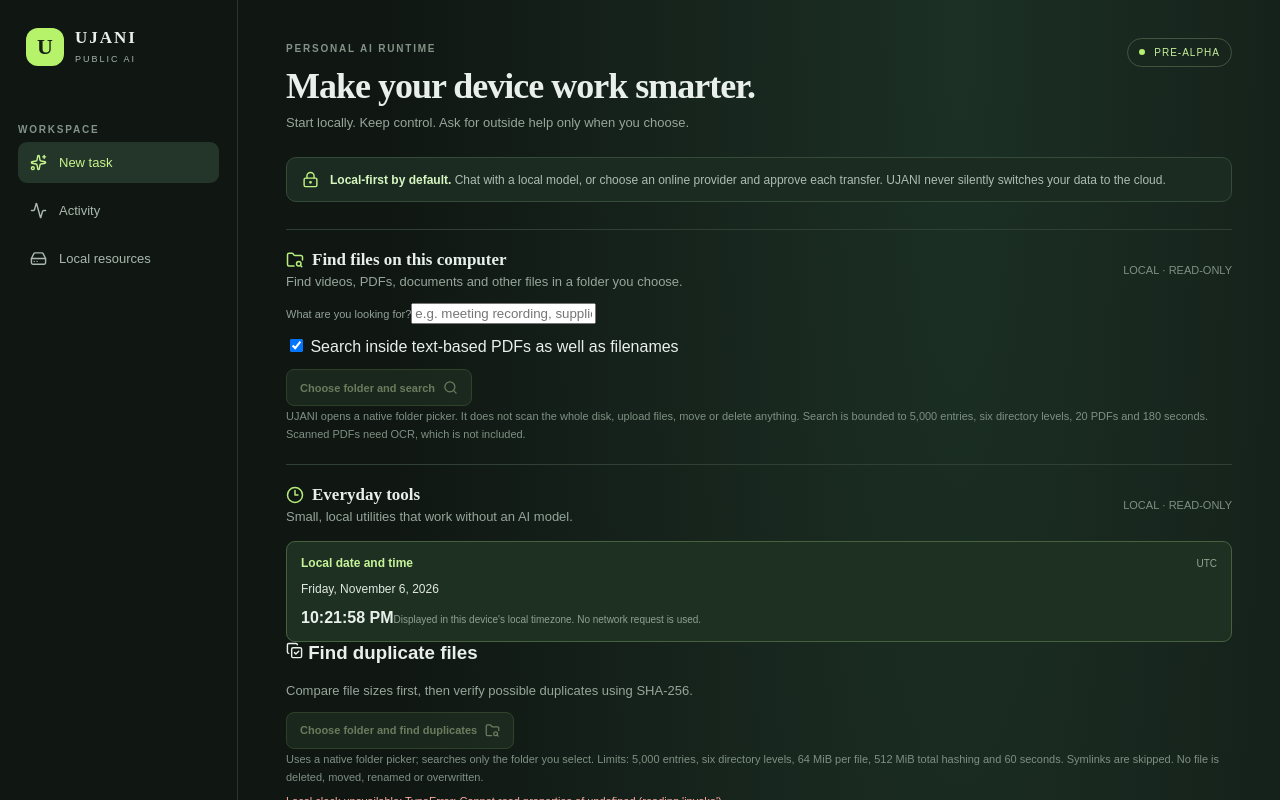
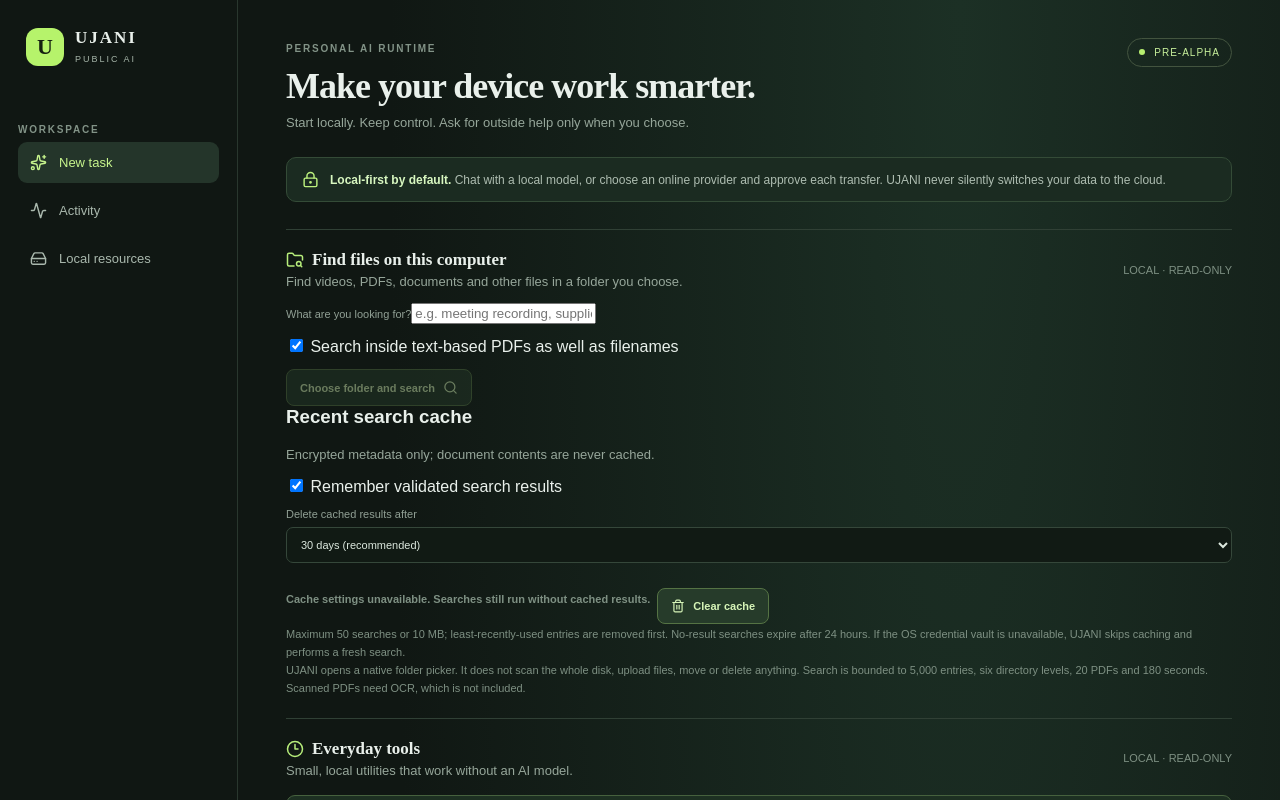
Before and after one commit to asifshadab33/UJANI-PUBLIC-AI-, a React (Vite) app in the folder apps/desktop/: page / in a window 1280 px wide. Shown: the top 800 px of the page. Built offline with nearby package versions, Linux system fonts and the light colour scheme.

Commit message:
feat: add local search cache retention and clear controls

```diff
--- a/apps/desktop/src/LocalFinder.tsx
+++ b/apps/desktop/src/LocalFinder.tsx
@@ -1,9 +1,10 @@
-import { useState } from "react";
+import { useEffect, useState } from "react";
 import { invoke } from "@tauri-apps/api/core";
-import { Search, FolderSearch, FileVideo, FileText } from "lucide-react";
+import { Search, FolderSearch, FileVideo, FileText, Trash2 } from "lucide-react";
 
-type SearchMatch = { path: string; file_name: string; extension: string; size_bytes: number; modified_unix_ms: number | null; matched_in: string[] };
-type SearchResult = { cancelled: boolean; root_name: string | null; scanned_files: number; matches: SearchMatch[]; truncated: boolean; note: string };
+type SearchMatch = { path: string; file_name: string; extension: string; size_bytes: number; modified_unix_ms: number | null; matched_in: string[]; file_identity?: string | null };
+type SearchResult = { cancelled: boolean; root_name: string | null; scanned_files: number; matches: SearchMatch[]; truncated: boolean; note: string; cache_hit: boolean };
+type CacheSettings = { enabled: boolean; retention_days: number; max_entries: number; max_bytes: number };
 
 const formatSize = (bytes: number) => bytes < 1024 * 1024 ? `${(bytes / 1024).toFixed(1)} KB` : `${(bytes / (1024 * 1024)).toFixed(1)} MB`;
 
@@ -14,12 +15,59 @@ export default function LocalFinder() {
   const [error, setError] = useState("");
   const [result, setResult] = useState<SearchResult | null>(null);
   const [taskId, setTaskId] = useState("");
+  const [cacheSettings, setCacheSettings] = useState<CacheSettings>({ enabled: true, retention_days: 30, max_entries: 50, max_bytes: 10 * 1024 * 1024 });
+  const [cacheMessage, setCacheMessage] = useState("Encrypted local search cache · 30-day retention");
+  const [cacheBusy, setCacheBusy] = useState(false);
+
+  useEffect(() => {
+    // Cache preferences load asynchronously; they never delay the main desktop launcher.
+    invoke<CacheSettings>("get_local_search_cache_settings")
+      .then((settings) => {
+        setCacheSettings(settings);
+        setCacheMessage(settings.enabled ? "Encrypted local search cache is on." : "Search cache is off; searches will always run fresh.");
+      })
+      .catch(() => setCacheMessage("Cache settings unavailable. Searches still run without cached results."));
+  }, []);
+
+  async function updateCacheSettings(enabled: boolean, retention_days: number) {
+    const previous = cacheSettings;
+    setCacheSettings({ ...previous, enabled, retention_days });
+    setCacheBusy(true);
+    setCacheMessage("Saving cache preference…");
+    try {
+      const saved = await invoke<CacheSettings>("set_local_search_cache_settings", { enabled, retentionDays: retention_days });
+      setCacheSettings(saved);
+      setCacheMessage(saved.enabled
+        ? (saved.retention_days === 0 ? "Cache retained until cleared; storage remains bounded." : `Cache retained for ${saved.retention_days} days.`)
+        : "Cache disabled and existing cached entries cleared.");
+    } catch (e) {
+      setCacheSettings(previous);
+      setCacheMessage(`Could not save cache preference: ${String(e)}`);
+    } finally { setCacheBusy(false); }
+  }
+
+  async function clearCache() {
+    if (cacheBusy) return;
+    setCacheBusy(true);
+    setCacheMessage("Clearing encrypted search cache…");
+    try {
+      await invoke("clear_local_search_cache");
+      setCacheMessage("Recent search cache cleared.");
+    } catch (e) {
+      setCacheMessage(`Could not clear cache: ${String(e)}`);
+    } finally { setCacheBusy(false); }
+  }
 
   async function search() {
     if (!query.trim() || busy) return;
     const id = `finder-${Date.now()}`;
     setTaskId(id); setBusy(true); setError(""); setResult(null);
     try {
+      // Persist the latest UI choices before the native search reads cache policy.
+      await invoke<CacheSettings>("set_local_search_cache_settings", {
+        enabled: cacheSettings.enabled,
+        retentionDays: cacheSettings.retention_days
+      });
       setResult(await invoke<SearchResult>("find_local_files", { query, searchPdfText: pdfText, taskId: id }));
     } catch (e) { setError(String(e)); }
     finally { setBusy(false); setTaskId(""); }
@@ -40,11 +88,25 @@ export default function LocalFinder() {
       <label className="consent-row"><input type="checkbox" checked={pdfText} onChange={(event) => setPdfText(event.target.checked)}/> Search inside text-based PDFs as well as filenames</label>
       <button className="model-run" type="submit" disabled={!query.trim() || busy}>{busy ? "Searching selected folder…" : "Choose folder and search"} <Search size={15}/></button>
     </form>
+    <div className="local-cache-controls">
+      <div className="section-heading"><div><h3>Recent search cache</h3><p>Encrypted metadata only; document contents are never cached.</p></div></div>
+      <label className="consent-row"><input type="checkbox" checked={cacheSettings.enabled} disabled={cacheBusy} onChange={(event) => void updateCacheSettings(event.target.checked, cacheSettings.retention_days)}/> Remember validated search results</label>
+      <label className="model-select">Delete cached results after
+        <select value={String(cacheSettings.retention_days)} disabled={cacheBusy || !cacheSettings.enabled} onChange={(event) => void updateCacheSettings(cacheSettings.enabled, Number(event.target.value))}>
+          <option value="7">7 days</option>
+          <option value="30">30 days (recommended)</option>
+          <option value="90">90 days</option>
+          <option value="0">Until I clear them</option>
+        </select>
+      </label>
+      <div className="result-title"><small className="muted">{cacheMessage}</small><button className="model-run" type="button" onClick={clearCache} disabled={cacheBusy}><Trash2 size={14}/> Clear cache</button></div>
+      <small className="muted">Maximum 50 searches or 10 MB; least-recently-used entries are removed first. No-result searches expire after 24 hours. If the OS credential vault is unavailable, UJANI skips caching and performs a fresh search.</small>
+    </div>
     {busy && <button className="model-run" type="button" onClick={cancelSearch} disabled={!taskId}>Cancel search</button>}
     <small className="muted">UJANI opens a native folder picker. It does not scan the whole disk, upload files, move or delete anything. Search is bounded to 5,000 entries, six directory levels, 20 PDFs and 180 seconds. Scanned PDFs need OCR, which is not included.</small>
     {error && <p className="error" role="alert">{error}</p>}
     {result && !result.cancelled && <div className="result">
-      <div className="result-title">Search results <span>{result.matches.length} matches · {result.scanned_files} files checked</span></div>
+      <div className="result-title">Search results <span>{result.matches.length} matches · {result.scanned_files} files checked · {result.cache_hit ? "validated cache" : "fresh search"}</span></div>
       <p>{result.note}</p>
       {result.truncated && <p className="muted">Some entries were skipped or search limits were reached; choose a narrower folder to search the remaining files.</p>}
       {result.matches.length ? result.matches.map((item) => <div className="saved-history-item" key={item.path}>
```
